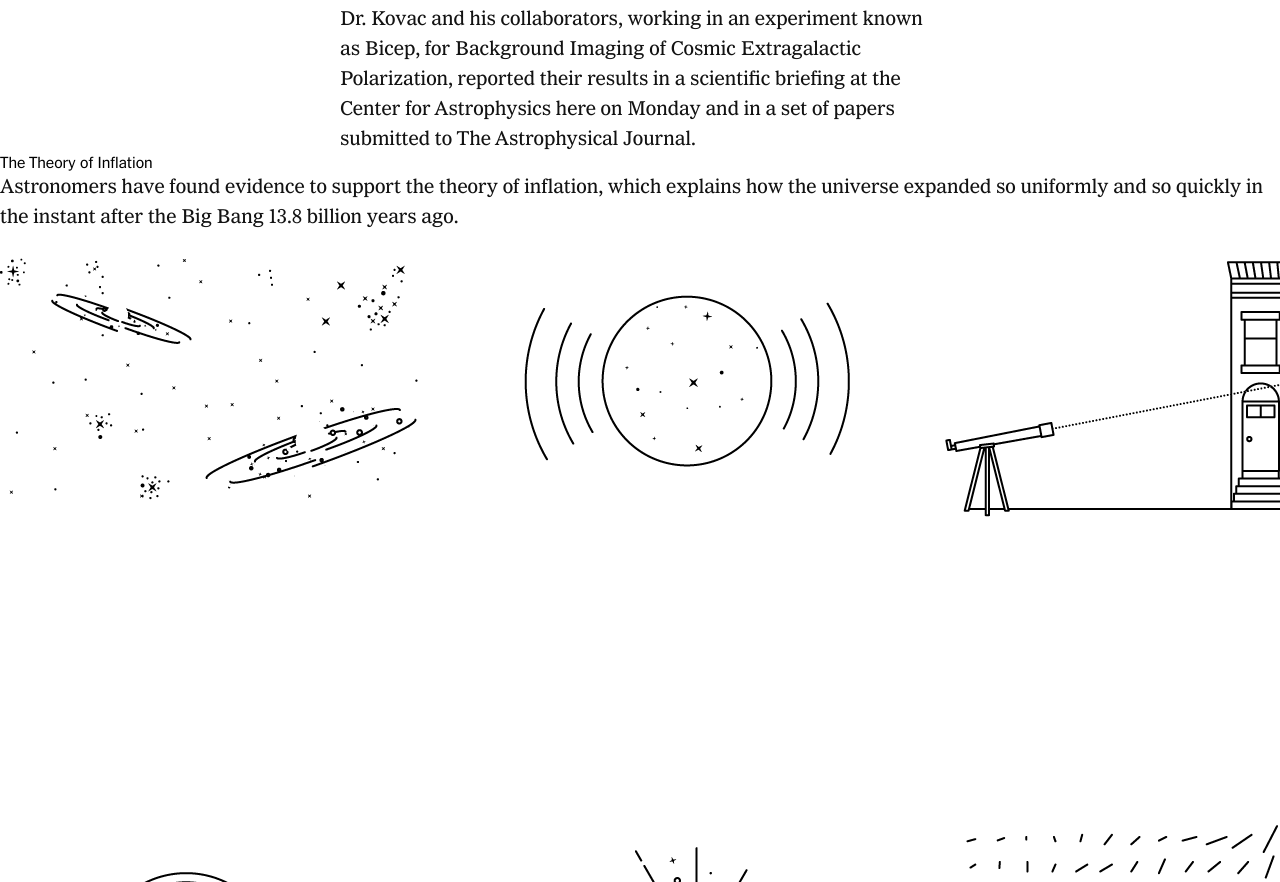
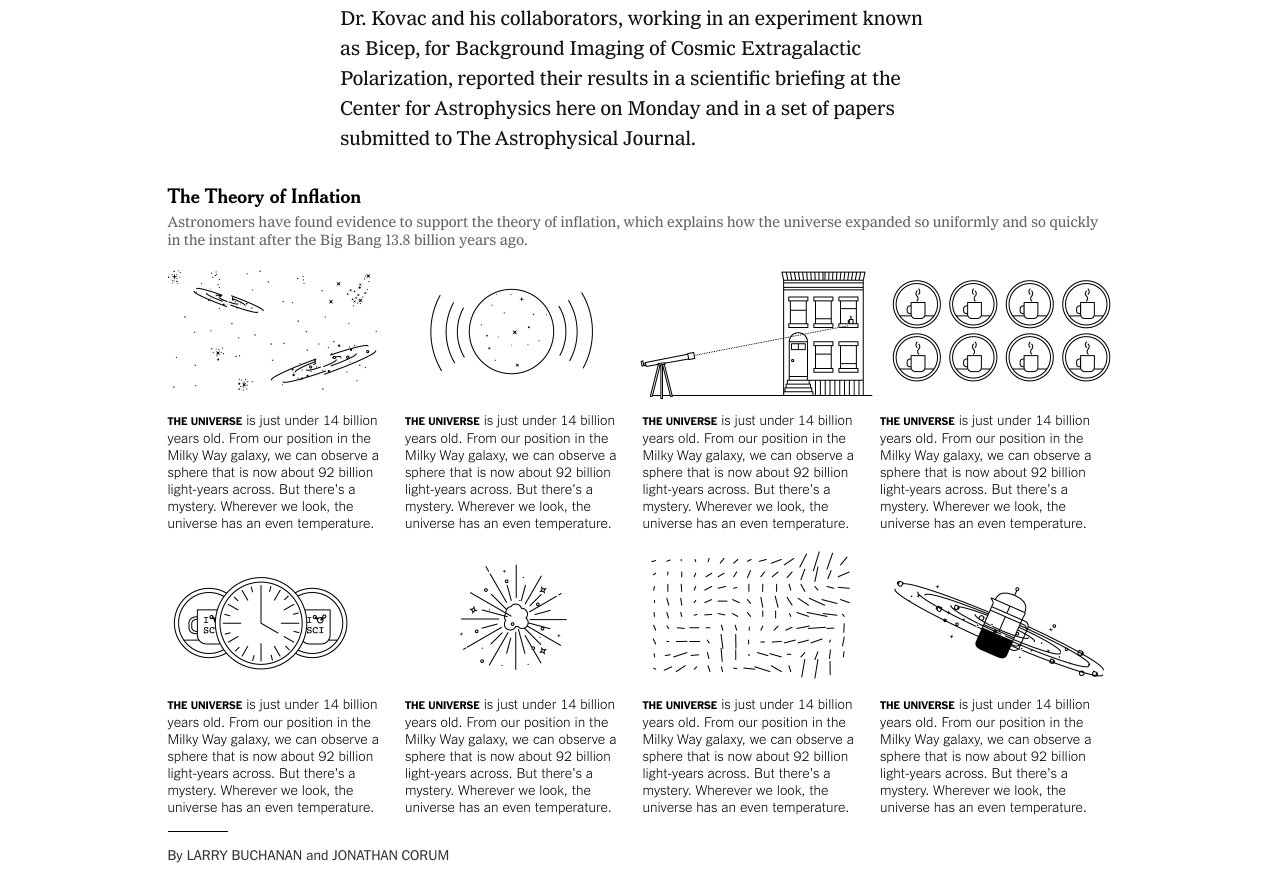
Before and after one commit to joshuaivie/mv-wk-Positioning-Floating, a website: page index.html in a window 1280 px wide. Shown: the part 3276-4158 px from the top of the page. Drawn offline with Linux system fonts and the light colour scheme; files whose address does not match are found by name.

Commit message:
Add and Style Theory of Inflation Section

```diff
--- a/assets/css/main.css
+++ b/assets/css/main.css
@@ -301,7 +301,7 @@ header.article-header .article-meta-data .article-date {
     position: relative;
     width: 1170px;
     display: block;
-    margin: auto;
+    margin: 15px auto;
 }
 
 .article-text p {
@@ -382,3 +382,85 @@ header.article-header .article-meta-data .article-date {
     color: rgb(51, 51, 51);
     font-family: 'nytcheltenhamsmall', georgia, "times new roman";
 }
+
+
+/*Theory of Inflation ============================*/
+section.theory-of-inflation {
+    position: relative;
+    width: 945px;
+    display: block;
+    margin: 15px auto;
+    padding: 15px 0;
+
+}
+
+section.theory-of-inflation header h3 {
+    font-size: 20px;
+    font-family: 'nytcheltenhambold', georgia, 'times new roman', times, serif;
+    margin-bottom: 5px;
+}
+
+section.theory-of-inflation header p {
+    font-size: 15px;
+    line-height: 18px;
+    color: #666;
+}
+
+section.theory-of-inflation .content {
+    position: relative;
+    width: 100%;
+    display: block;
+}
+
+section.theory-of-inflation .content article {
+    display: flex;
+    height: calc(567px/2);
+    align-items: flex-end;
+    justify-content: space-between;
+}
+
+section.theory-of-inflation .content article p {
+    font-size: 14px;
+    line-height: 17px;
+    color: #000000;
+    font-family: "nytfranklinlight", arial, helvetica, sans-serif;
+}
+
+section.theory-of-inflation .content article p+p {
+    margin-left: 5px;
+}
+
+
+
+section.theory-of-inflation .content article strong {
+    font-family: "nytfranklinbold", arial, helvetica, sans-serif;
+    font-size: 11px;
+    display: inline-block;
+}
+
+section.theory-of-inflation .content img {
+    position: absolute;
+    width: 100%;
+    top: 0;
+    left: 0;
+    z-index: -10;
+}
+
+section.theory-of-inflation footer::before {
+    display: block;
+    position: absolute;
+    content: " ";
+    width: 60px;
+    height: 1px;
+    background-color: #000;
+
+}
+
+section.theory-of-inflation footer p {
+    position: relative;
+    font-size: 14px;
+    line-height: 18px;
+    font-family: "nytfranklinmedium", arial, helvetica, sans-serif;
+    color: #333333;
+    padding: 15px 0;
+}
--- a/index.html
+++ b/index.html
@@ -227,16 +227,55 @@
                         </a></article>
                 </aside>
             </div>
-            <section>
+            <section class="theory-of-inflation">
                 <header>
                     <h3>The Theory of Inflation</h3>
                     <p>Astronomers have found evidence to support the theory of inflation, which explains how the
                         universe expanded so uniformly and so quickly in the instant after the Big Bang 13.8 billion
                         years ago.</p>
                 </header>
-                <div>
+                <div class="content">
+                    <article>
+                        <p><strong>THE UNIVERSE</strong> is just under 14 billion years old. From our position in the
+                            Milky
+                            Way galaxy, we can observe a sphere that is now about 92 billion light-years across. But
+                            there's a mystery. Wherever we look, the universe has an even temperature.</p>
+                        <p><strong>THE UNIVERSE</strong> is just under 14 billion years old. From our position in the
+                            Milky
+                            Way galaxy, we can observe a sphere that is now about 92 billion light-years across. But
+                            there's a mystery. Wherever we look, the universe has an even temperature.</p>
+                        <p><strong>THE UNIVERSE</strong> is just under 14 billion years old. From our position in the
+                            Milky
+                            Way galaxy, we can observe a sphere that is now about 92 billion light-years across. But
+                            there's a mystery. Wherever we look, the universe has an even temperature.</p>
+                        <p><strong>THE UNIVERSE</strong> is just under 14 billion years old. From our position in the
+                            Milky
+                            Way galaxy, we can observe a sphere that is now about 92 billion light-years across. But
+                            there's a mystery. Wherever we look, the universe has an even temperature.</p>
+                    </article>
+                    <article>
+                        <p><strong>THE UNIVERSE</strong> is just under 14 billion years old. From our position in the
+                            Milky
+                            Way galaxy, we can observe a sphere that is now about 92 billion light-years across. But
+                            there's a mystery. Wherever we look, the universe has an even temperature.</p>
+                        <p><strong>THE UNIVERSE</strong> is just under 14 billion years old. From our position in the
+                            Milky
+                            Way galaxy, we can observe a sphere that is now about 92 billion light-years across. But
+                            there's a mystery. Wherever we look, the universe has an even temperature.</p>
+                        <p><strong>THE UNIVERSE</strong> is just under 14 billion years old. From our position in the
+                            Milky
+                            Way galaxy, we can observe a sphere that is now about 92 billion light-years across. But
+                            there's a mystery. Wherever we look, the universe has an even temperature.</p>
+                        <p><strong>THE UNIVERSE</strong> is just under 14 billion years old. From our position in the
+                            Milky
+                            Way galaxy, we can observe a sphere that is now about 92 billion light-years across. But
+                            there's a mystery. Wherever we look, the universe has an even temperature.</p>
+                    </article>
                     <img src="./assets/img/inflation-945.png" alt="inflation-theory">
                 </div>
+                <footer>
+                    <p>By LARRY BUCHANAN and JONATHAN CORUM</p>
+                </footer>
             </section>
             <div class="article-text">
                 <p>Dr. Kovac said the chance that the results were a fluke was only one in 10 million.</p>
```
